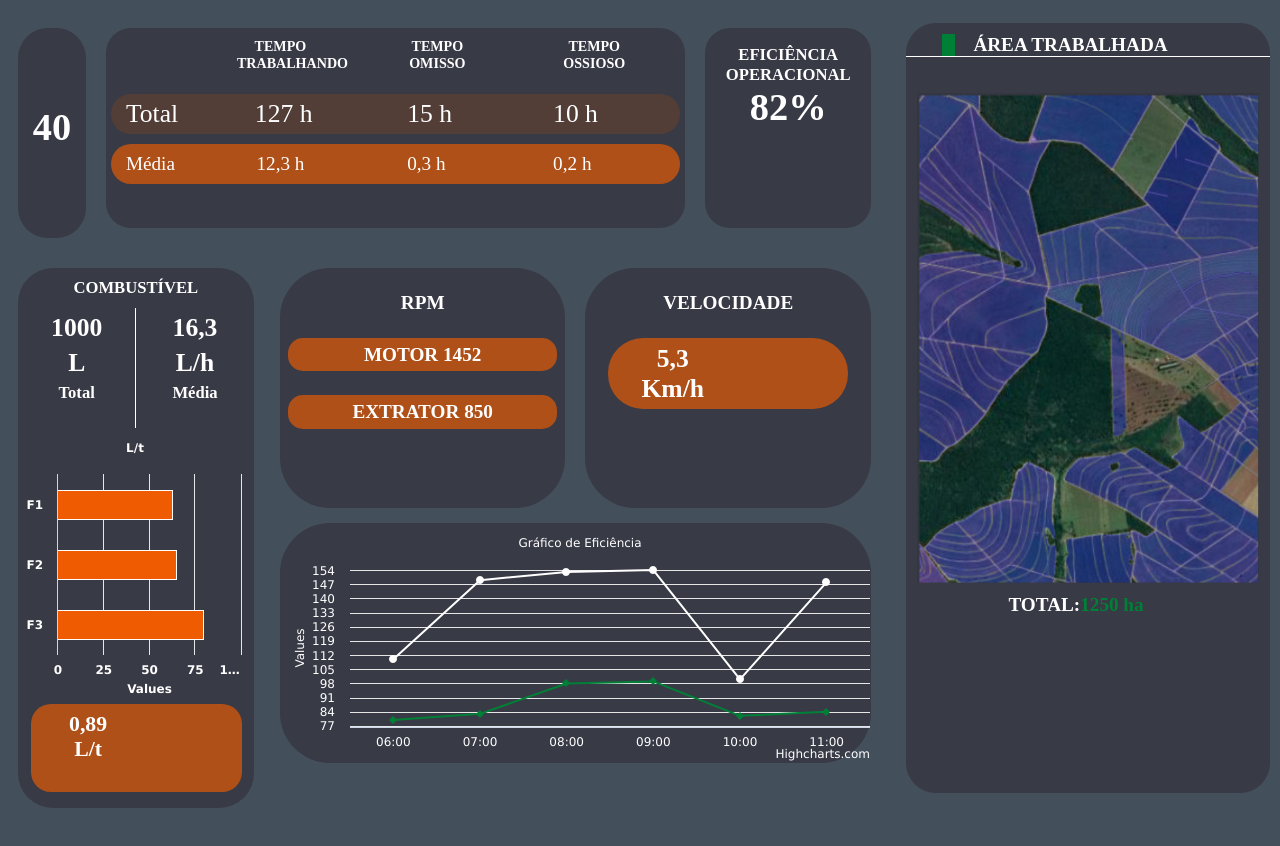
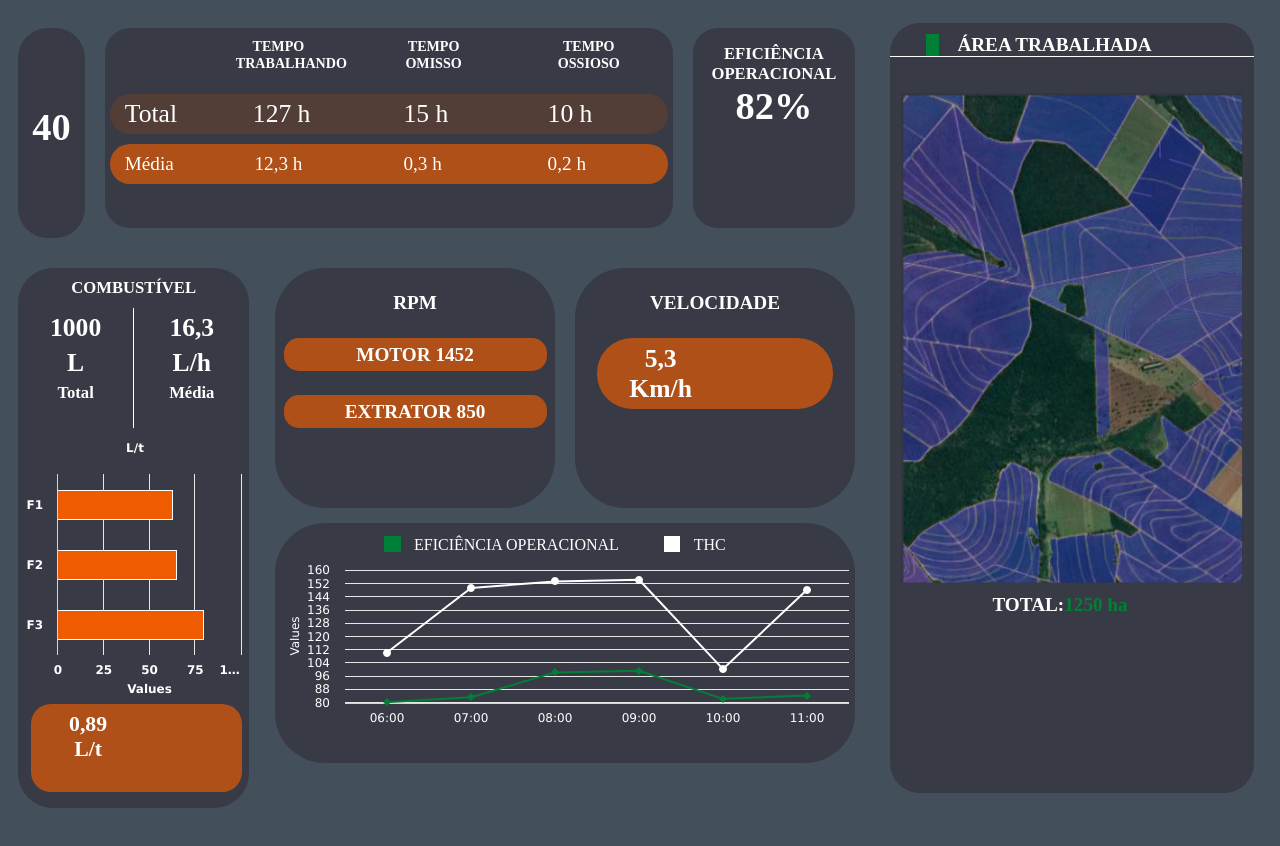
Before and after one commit to adrianoforcellini/blue-logic-dashboard, a Vue app: page / in a window 1280 px wide. Shown: the top 846 px of the page. Built offline with nearby package versions, Linux system fonts and the light colour scheme; some icons are missing.

Commit message:
funcao para retirar span

```diff
--- a/src/App.vue
+++ b/src/App.vue
@@ -6,7 +6,6 @@ import SpeedometerMedium from "vue-material-design-icons/SpeedometerMedium.vue";
 import GasStation from "vue-material-design-icons/GasStation.vue";
 import Highcharts from "highcharts";
 
-let texts  = document.getElementsByTagName('text')
 document.addEventListener("DOMContentLoaded", function () {
   Highcharts.chart("container", {
     chart: {
@@ -29,16 +28,19 @@ document.addEventListener("DOMContentLoaded", function () {
   });
 
   Highcharts.chart("line-container", {
-    chart: { backgroundColor: "none", style: {color: 'white', fill: 'white'} },
+    chart: {
+      backgroundColor: "none",
+      style: { color: "white", fill: "white" },
+    },
     title: {
       text: "Gráfico de Eficiência",
     },
-    colors: ["white", '#008036'],
+    colors: ["white", "#008036"],
 
     subtitle: {
       align: "left",
     },
-    legend:false,
+    legend: false,
 
     yAxis: {
       title: {},
@@ -81,15 +83,13 @@ document.addEventListener("DOMContentLoaded", function () {
       {
         name: "TCH",
         data: [110, 149, 153, 154, 100, 148],
-        showInLegend: false
-
+        showInLegend: false,
       },
       {
         name: "Eficiência Operacional",
         data: [80, 83, 98, 99, 82, 84],
-        showInLegend: false
+        showInLegend: false,
       },
-
     ],
 
     responsive: {
@@ -109,10 +109,17 @@ document.addEventListener("DOMContentLoaded", function () {
       ],
     },
   });
-  for ( let text of texts ){
-    text.setAttribute('style', 'color:white');
-    text.setAttribute('style', 'fill:white');
-}
+  const texts = document.getElementsByTagName("text");
+  for (let text of texts) {
+    text.setAttribute("style", "color:white");
+    text.setAttribute("style", "fill:white");
+  }
+
+  let spams = Array.from(texts).filter(span => span.innerHTML === 'Highcharts.com')
+  for ( let spam  of spams) {
+    spam.innerHTML=""
+  }
+
 });
 </script>
 
@@ -401,8 +408,48 @@ document.addEventListener("DOMContentLoaded", function () {
             </div>
           </div>
           <div class="bottom">
-            <div class="card" style="border-radius: 50px; margin-top: 15px">
-              <div id="line-container"></div>
+            <div
+              class="card"
+              style="
+                border-radius: 50px;
+                margin-top: 15px;
+                display: flex;
+                flex-direction: column;
+              "
+            >
+              <div
+                style="
+                  position: absolute;
+                  background-color: rgb(56, 58, 70);
+                  height: 5%;
+                  width: 35vw;
+                  z-index: 10000;
+                  margin-left: 5%;
+                "
+              >
+                <div style="display: flex; margin-top: 1vw">
+                  <div
+                    style="
+                      background-color: #008036;
+                      width: 1.3vw;
+                      height: 1.3vw;
+                      margin-left: 10%;
+                    "
+                  />
+                  <span style="margin-left:3%">EFICIÊNCIA OPERACIONAL</span>
+                  <div
+                    style="
+                      background-color: white;
+                      width: 1.3vw;
+                      height: 1.3vw;
+                      margin-left: 10%;
+                    "
+                  />
+                  <span style="margin-left:3%">THC</span>
+
+                </div>
+              </div>
+              <div id="line-container" style="width: 100%; height: 90%"></div>
             </div>
           </div>
         </div>
@@ -441,8 +488,7 @@ document.addEventListener("DOMContentLoaded", function () {
     </div>
   </div>
 </template>
-methods: {
-},
+methods: { },
 
 <style scoped>
 text {
```
